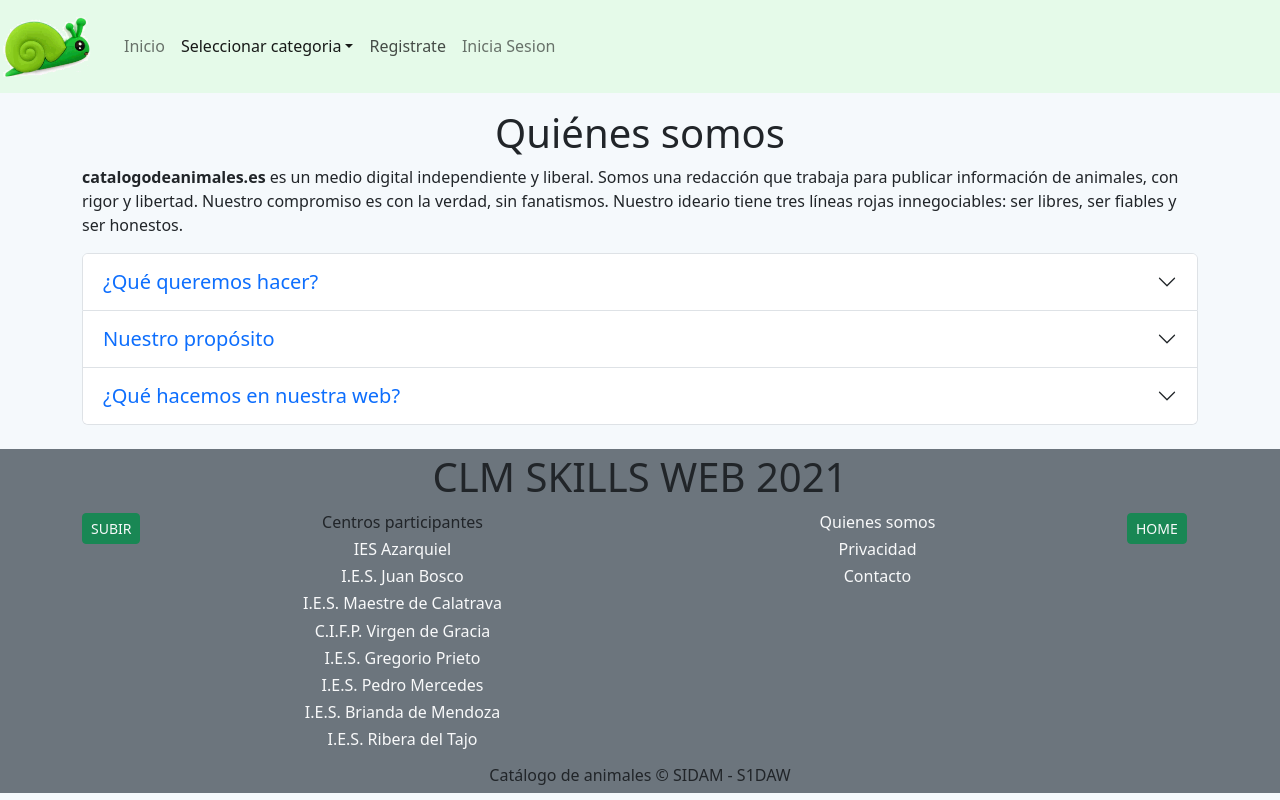
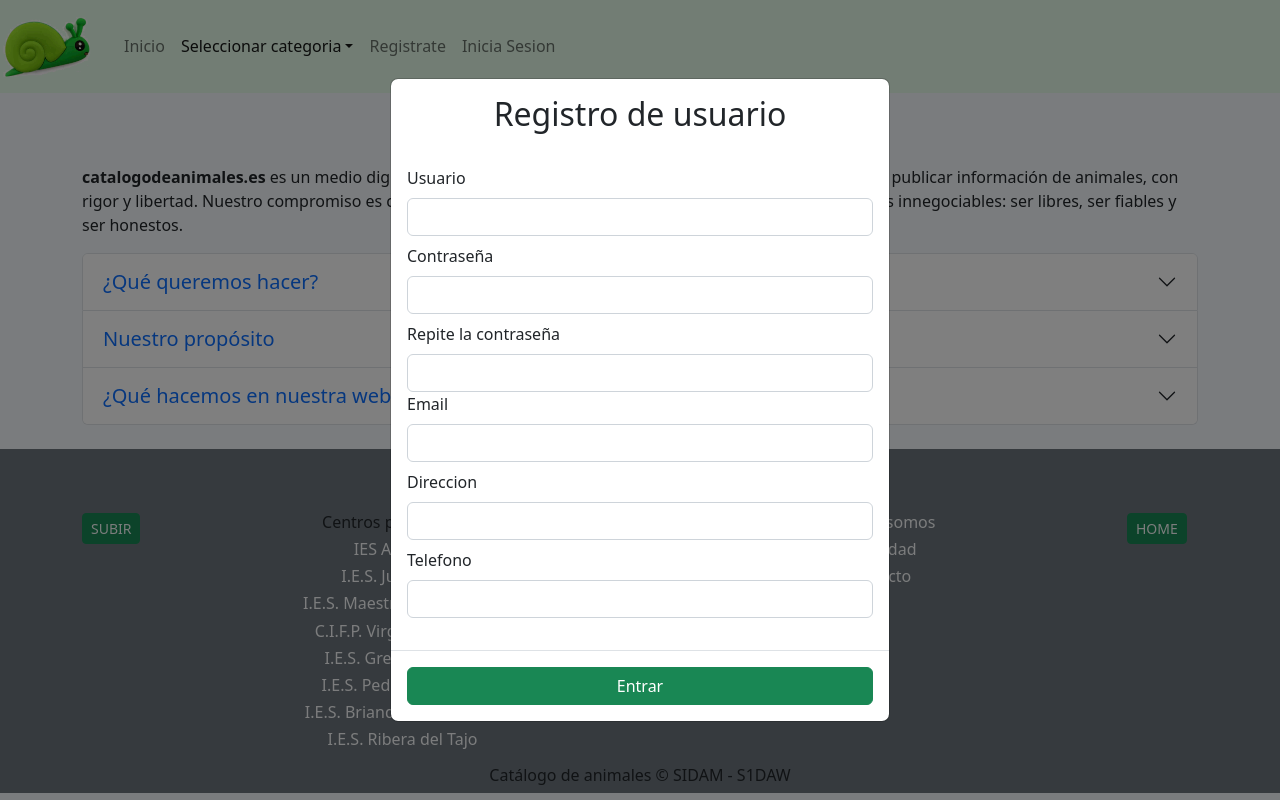
Before and after one commit to Atablo/webskill, a plain HTML site: page quienessomos.html in a window 1280 px wide. Both pictures are taken after a click on the link "Registrate". Drawn offline with nearby package versions, Linux system fonts and the light colour scheme.

Commit message:
fixed menu in quienesomos.html

```diff
--- a/quienessomos.html
+++ b/quienessomos.html
@@ -35,9 +35,6 @@
               <a class="dropdown-item" href="#">Mamiferos</a>
               <a class="dropdown-item" href="#">Peces</a>
               <a class="dropdown-item" href="catalogo.html">Reptiles</a>
-              <!--quitar mas tarde as dos lineas de abajo-->
-              <a class="nav-link" href="catalogo.html">catalogo</a>
-              <a class="nav-link" href="quienessomos.html">quienes somos</a>
             </div>
             <li class="nav-item">
               <a class="nav-link" href="#" aria-current="page" data-bs-toggle="modal" data-bs-target="#modalId">Registrate </a>
@@ -50,6 +47,68 @@
       </div>
   </nav>
   </header>
+
+  <!-- Modal trigger button -->
+  <!-- Modal Body -->
+  <!-- if you want to close by clicking outside the modal, delete the last endpoint:data-bs-backdrop and data-bs-keyboard -->
+  <div class="modal fade " id="modalId" tabindex="-1"  data-bs-keyboard="false" role="dialog" aria-labelledby="modalTitleId" aria-hidden="true">
+    <div class="modal-dialog modal-dialog-scrollable modal-dialog-centered " role="document">
+      <div class="modal-content">
+        <div class="">
+          <h2 class="text-center text-center text-center mt-3" id="modalTitleId">Registro de usuario</h2>
+        </div>
+        <div class="modal-body">
+          <div class="mb-3">
+            <form action="post">
+            <label for="" class="form-label mt-2">Usuario</label>
+            <input type="text" class="form-control" name="" id="" aria-describedby="helpId" placeholder="">
+            <label for="" class="form-label mt-2">Contraseña</label>
+            <input type="password" class="form-control" name="" id="" placeholder="">
+            <label for="" class="form-label mt-2">Repite la contraseña</label>
+            <input type="password" class="form-control" name="" id="" placeholder="">
+            <label for="" class="form-label">Email</label>
+            <input type="email" class="form-control" name="" id="" aria-describedby="emailHelpId">
+            <label for="" class="form-label mt-2">Direccion</label>
+            <input type="text" class="form-control" name="" id="" aria-describedby="helpId" placeholder="">
+            <label for="" class="form-label mt-2">Telefono</label>
+            <input type="text" class="form-control" name="" id="" aria-describedby="helpId" placeholder="">
+          </form>
+          </div>
+        </div>
+        <div class="modal-footer">
+          <button type="button" class="btn btn-success  w-100 text-white close" data-dismiss="modal" >Entrar</button>
+        </div>
+      </div>
+    </div>
+  </div>
+  <!-- Modal trigger button -->
+  <!-- Modal Body -->
+  <!-- if you want to close by clicking outside the modal, delete the last endpoint:data-bs-backdrop and data-bs-keyboard -->
+  <div class="modal fade" id="modaIniciosesion" tabindex="-1"  data-bs-keyboard="false" role="dialog" aria-labelledby="modalTitleId" aria-hidden="true">
+    <div class="modal-dialog modal-dialog-scrollable modal-sm" role="document">
+      <div class="modal-content">
+        <div class="">
+          <h2 class="text-center text-center text-center mt-3" id="modalTitleId">Iniciar Sesion</h2>
+        </div>
+        <div class="modal-body">
+          <div class="mb-3">
+            <form action="post">
+            <label for="" class="form-label mt-2">Usuario</label>
+            <input type="text" class="form-control" name="" id="" aria-describedby="helpId" placeholder="">
+            <label for="" class="form-label mt-2">Contraseña</label>
+            <input type="password" class="form-control" name="" id="" placeholder="">
+          </form>
+          </div>
+        </div>
+        <div class="modal-footer">
+          <button type="button" class="btn btn-success w-100 text-white close" >Entrar</button>
+        </div>
+      </div>
+    </div>
+  </div>
+<script>
+  const myModal = new bootstrap.Modal(document.getElementById('modalId'), options)
+</script>
 
   <div class="text-center mt-3">
     <h1>Quiénes somos</h1>
```
